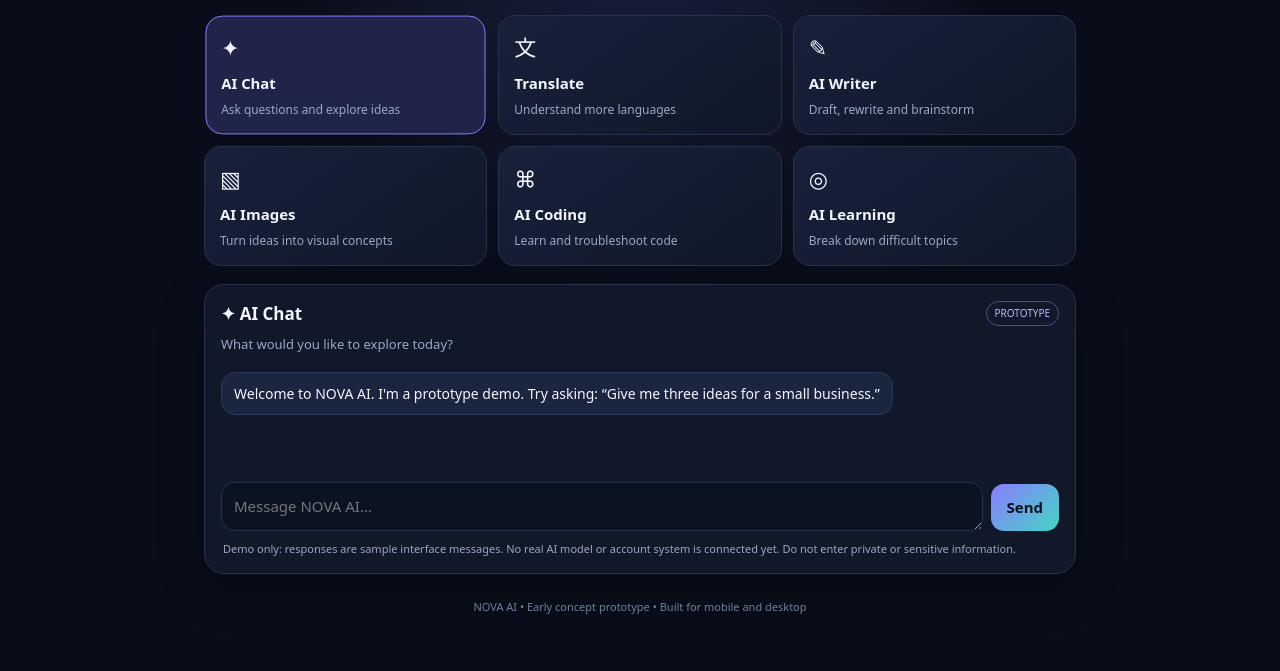
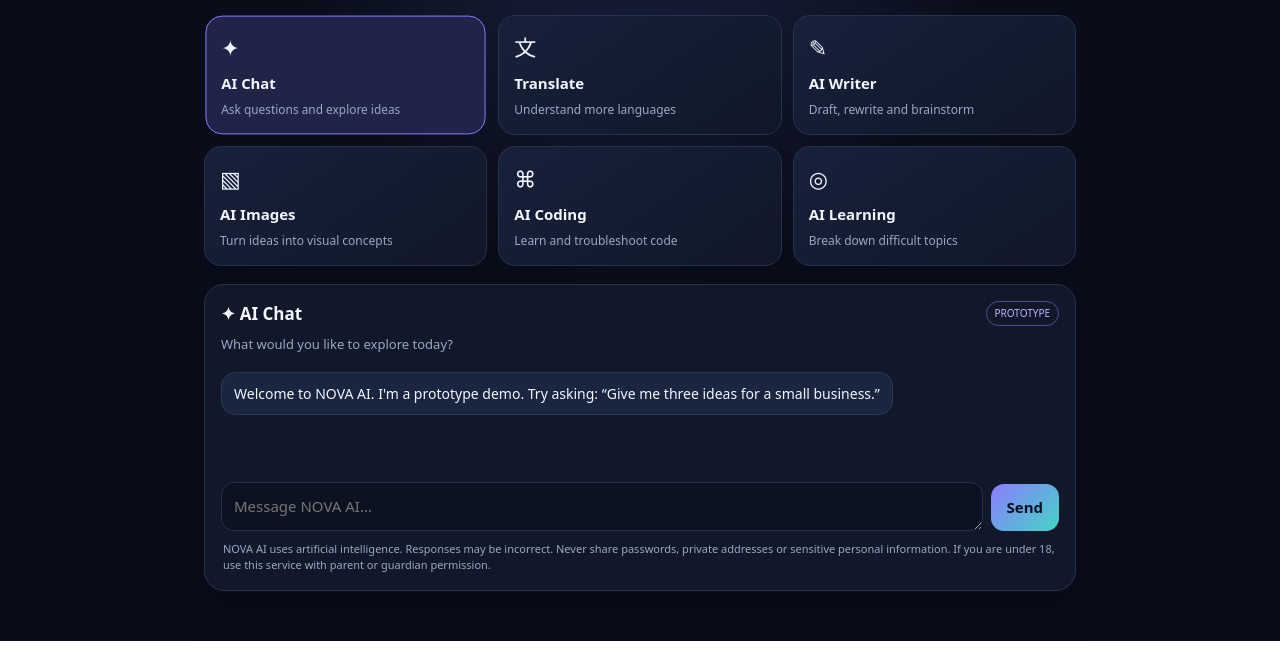
Before and after one commit to sameerraghuwansh/nova-ia, a plain HTML site: page index.html in a window 1280 px wide. Shown: the part 312-983 px from the top of the page. After the commit the page ends 953 px from the top, so only its background shows below. Drawn offline with Linux system fonts and the light colour scheme.

Commit message:
Update index.html

```diff
--- a/index.html
+++ b/index.html
@@ -54,10 +54,11 @@ select,button,textarea{font:inherit}.lang{background:#121a2d;color:var(--text);b
   <textarea id="prompt" placeholder="Message NOVA AI…" rows="1"></textarea>
   <button class="send" type="submit">Send</button>
  </form>
- <p class="note">Demo only: responses are sample interface messages. No real AI model or account system is connected yet. Do not enter private or sensitive information.</p>
-</section>
-<div class="footer">NOVA AI • Early concept prototype • Built for mobile and desktop</div>
-</div>
+ <p class="note">
+NOVA AI uses artificial intelligence. Responses may be incorrect.
+Never share passwords, private addresses or sensitive personal information.
+If you are under 18, use this service with parent or guardian permission.
+ </p>
 <script>
 const descriptions={
  Chat:"Ask questions, explore ideas and get explanations.",
```
